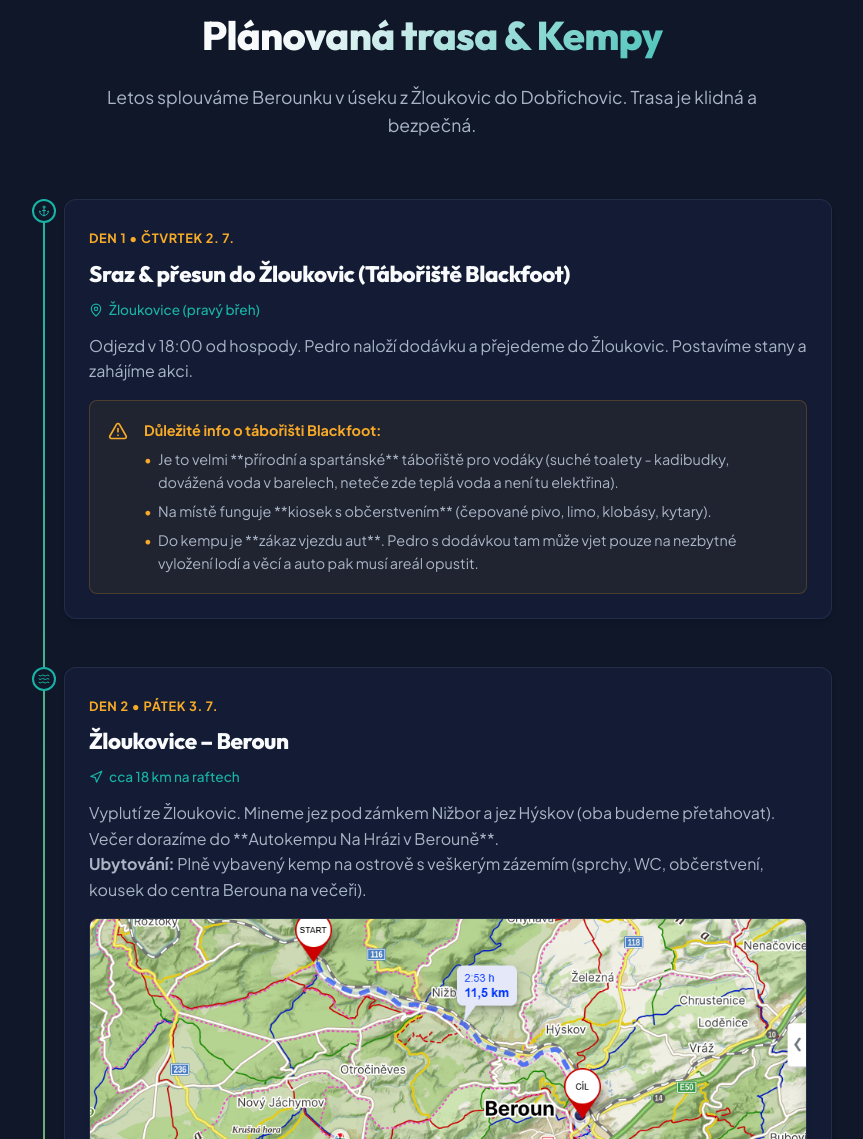
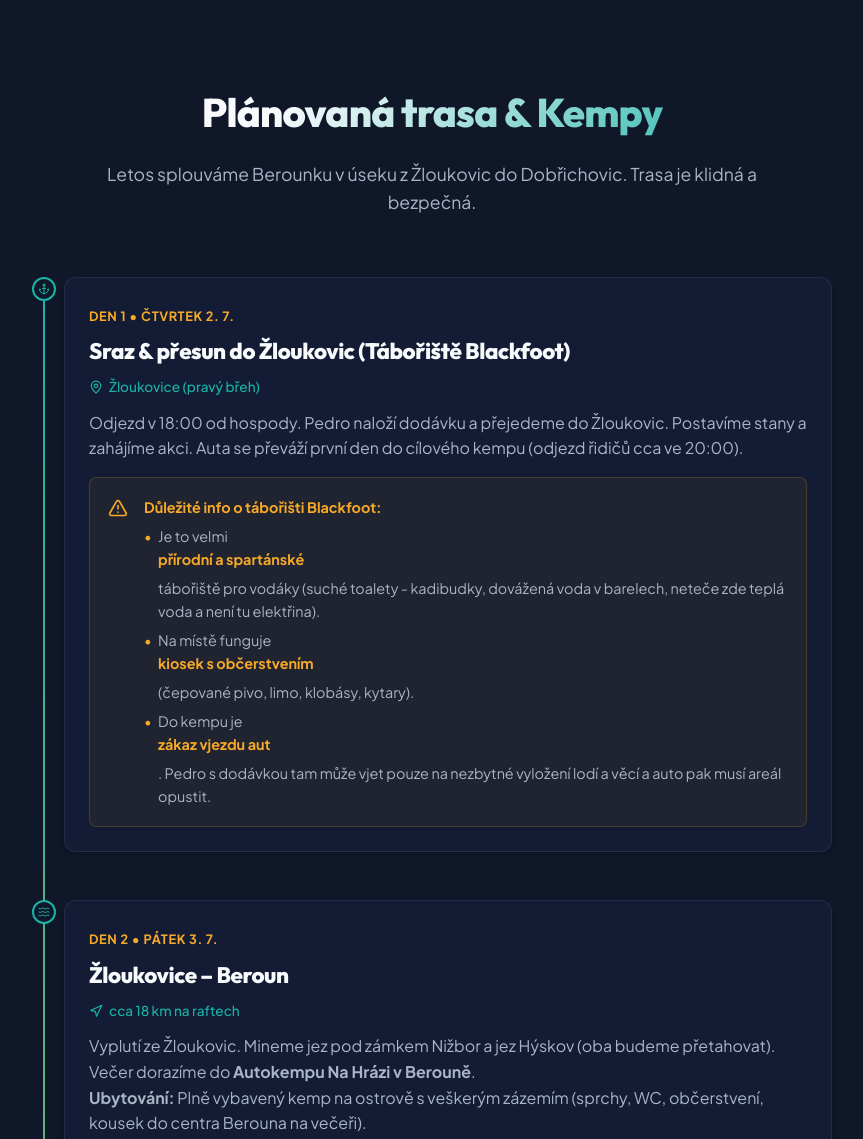
Before and after one commit to Stuard40/celechovice-voda-2026, a website built with Vite: page index.html in a window 1280 px wide. Shown: the part 1665-2804 px from the top of the page, without its empty margins (208-1071 px from the left). Built offline with nearby package versions, Linux system fonts and the light colour scheme.

Commit message:
fix: prevod aut prvni den a oprava markdown bold syntaxe v html

```diff
--- a/index.html
+++ b/index.html
@@ -96,6 +96,7 @@
           <ul>
             <li><strong>Místo:</strong> Sraz u místní hospody v Čelechovicích.</li>
             <li><strong>Logistika:</strong> Pedro naloží velkou dodávku na rafty a věci.</li>
+            <li><strong>Převoz aut:</strong> Auta se převáží první den do cílového kempu (odjezd řidičů cca ve 20:00).</li>
             <li><strong>Přeprava věcí:</strong> Pedro převáží stany a bagáž autem mezi kempy. Na lodích se nic netahá, jedeme nalehko!</li>
           </ul>
         </div>
@@ -140,16 +141,16 @@
             <span class="timeline-day">Den 1 • Čtvrtek 2. 7.</span>
             <h3>Sraz & přesun do Žloukovic (Tábořiště Blackfoot)</h3>
             <p class="timeline-distance"><i data-lucide="map-pin"></i> Žloukovice (pravý břeh)</p>
-            <p>Odjezd v 18:00 od hospody. Pedro naloží dodávku a přejedeme do Žloukovic. Postavíme stany a zahájíme akci.</p>
+            <p>Odjezd v 18:00 od hospody. Pedro naloží dodávku a přejedeme do Žloukovic. Postavíme stany a zahájíme akci. Auta se převáží první den do cílového kempu (odjezd řidičů cca ve 20:00).</p>
 
             <div class="warning-box">
               <i data-lucide="alert-triangle"></i>
               <div>
                 <strong>Důležité info o tábořišti Blackfoot:</strong>
                 <ul>
-                  <li>Je to velmi **přírodní a spartánské** tábořiště pro vodáky (suché toalety - kadibudky, dovážená voda v barelech, neteče zde teplá voda a není tu elektřina).</li>
-                  <li>Na místě funguje **kiosek s občerstvením** (čepované pivo, limo, klobásy, kytary).</li>
-                  <li>Do kempu je **zákaz vjezdu aut**. Pedro s dodávkou tam může vjet pouze na nezbytné vyložení lodí a věcí a auto pak musí areál opustit.</li>
+                  <li>Je to velmi <strong>přírodní a spartánské</strong> tábořiště pro vodáky (suché toalety - kadibudky, dovážená voda v barelech, neteče zde teplá voda a není tu elektřina).</li>
+                  <li>Na místě funguje <strong>kiosek s občerstvením</strong> (čepované pivo, limo, klobásy, kytary).</li>
+                  <li>Do kempu je <strong>zákaz vjezdu aut</strong>. Pedro s dodávkou tam může vjet pouze na nezbytné vyložení lodí a věcí a auto pak musí areál opustit.</li>
                 </ul>
               </div>
             </div>
@@ -165,7 +166,7 @@
             <span class="timeline-day">Den 2 • Pátek 3. 7.</span>
             <h3>Žloukovice – Beroun</h3>
             <p class="timeline-distance"><i data-lucide="navigation"></i> cca 18 km na raftech</p>
-            <p>Vyplutí ze Žloukovic. Mineme jez pod zámkem Nižbor a jez Hýskov (oba budeme přetahovat). Večer dorazíme do **Autokempu Na Hrázi v Berouně**.</p>
+            <p>Vyplutí ze Žloukovic. Mineme jez pod zámkem Nižbor a jez Hýskov (oba budeme přetahovat). Večer dorazíme do <strong>Autokempu Na Hrázi v Berouně</strong>.</p>
             <p><strong>Ubytování:</strong> Plně vybavený kemp na ostrově s veškerým zázemím (sprchy, WC, občerstvení, kousek do centra Berouna na večeři).</p>
 
             <!-- Map Day 2 -->
@@ -209,7 +210,7 @@
             <span class="timeline-day">Den 4 • Neděle 5. 7.</span>
             <h3>Karlštejn – Dobřichovice</h3>
             <p class="timeline-distance"><i data-lucide="navigation"></i> cca 11 km na raftech</p>
-            <p>Vyplutí z Karlštejna. Projedeme Zadní Třebaň (jez Třebaň) a Lety. Cíl v **Autokempu Dobřichovice**.</p>
+            <p>Vyplutí z Karlštejna. Projedeme Zadní Třebaň (jez Třebaň) a Lety. Cíl v <strong>Autokempu Dobřichovice</strong>.</p>
             <p><strong>Ubytování:</strong> Autokemp Dobřichovice (přímo u jezu naproti zámku, restaurace U Jezu, sprchy, WC).</p>
 
             <!-- Map Day 4 -->
```
